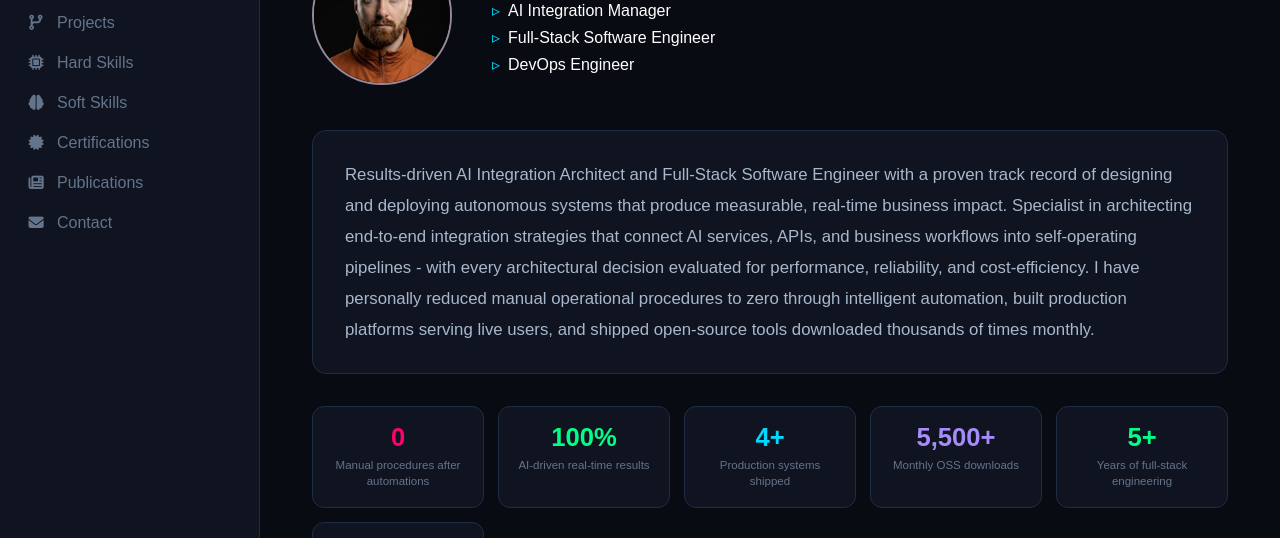
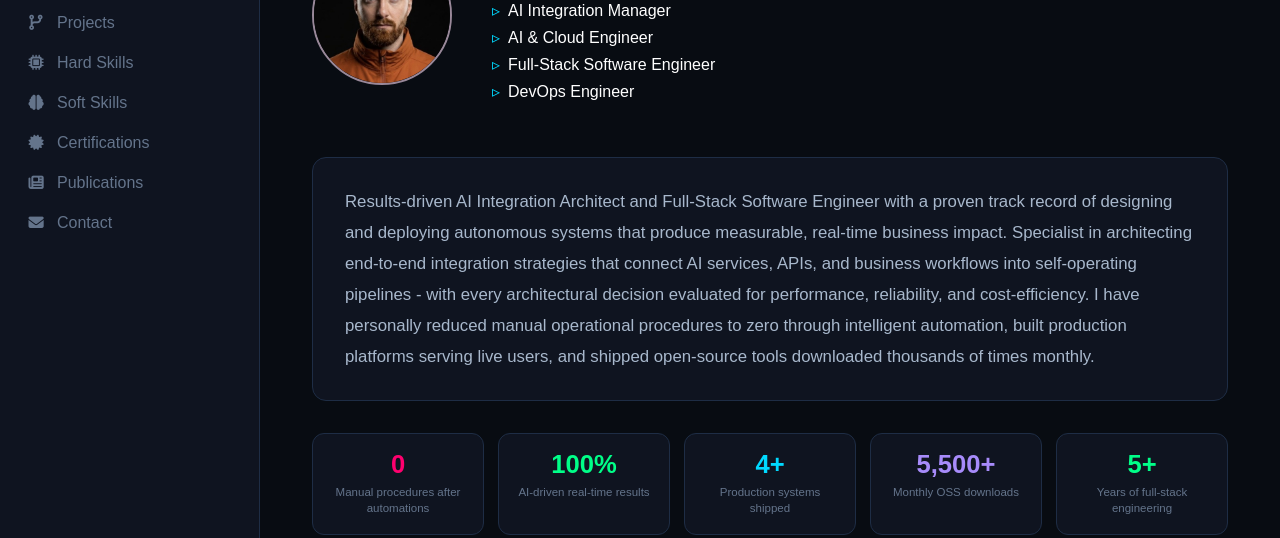
Before and after one commit to IG-onGit/Resume, a plain HTML site: page index.html in a window 1280 px wide. Shown: the part 186-724 px from the top of the page. Drawn offline with Linux system fonts and the light colour scheme.

Commit message:
+ Job AI & Cloud Engineer

```diff
--- a/index.html
+++ b/index.html
@@ -1003,6 +1003,7 @@
             <h1>Irakli Gzirishvili</h1>
             <ul class="specialty-list">
               <li>AI Integration Manager</li>
+              <li>AI &amp; Cloud Engineer</li>
               <li>Full-Stack Software Engineer</li>
               <li>DevOps Engineer</li>
             </ul>
```
